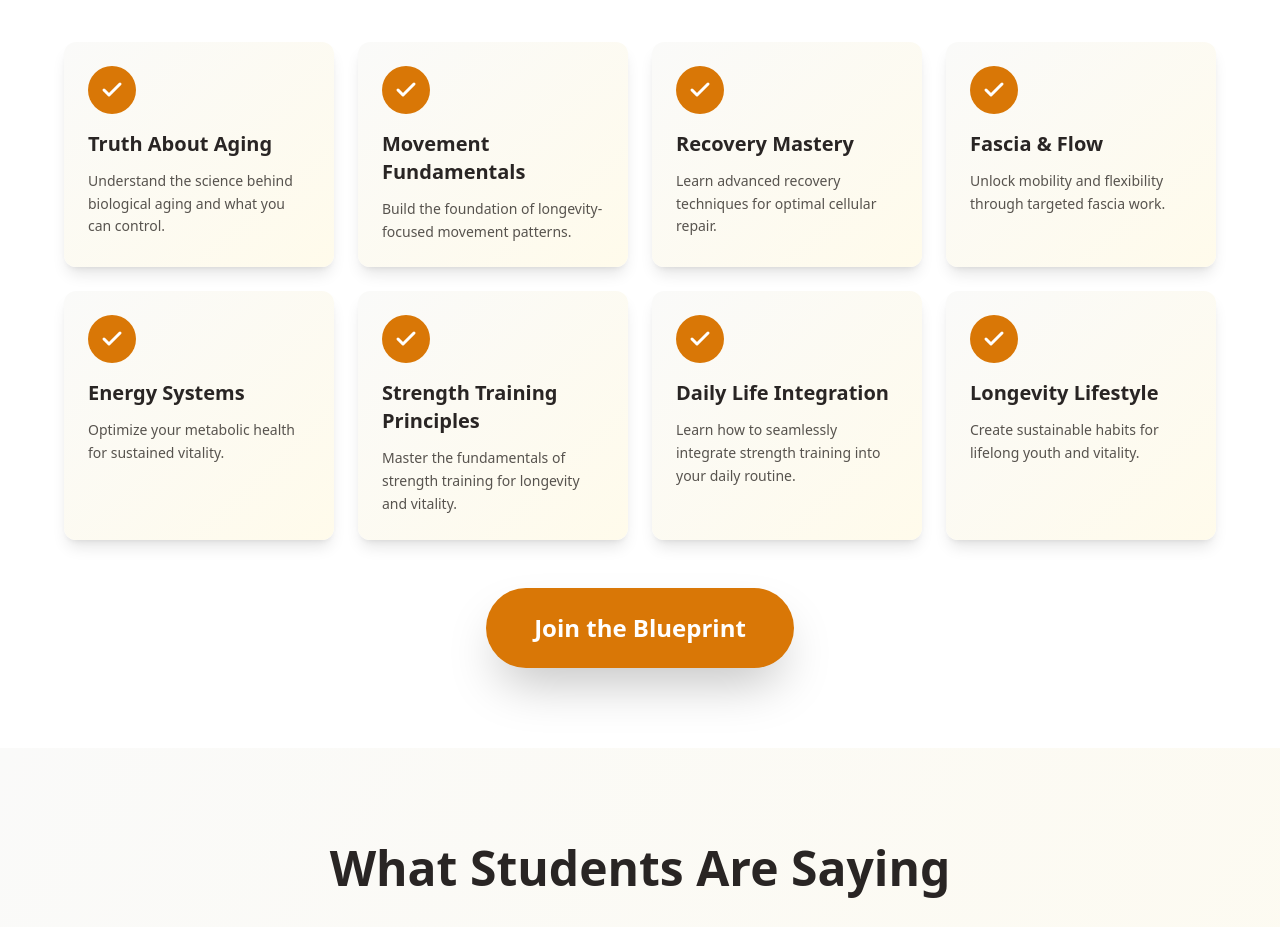
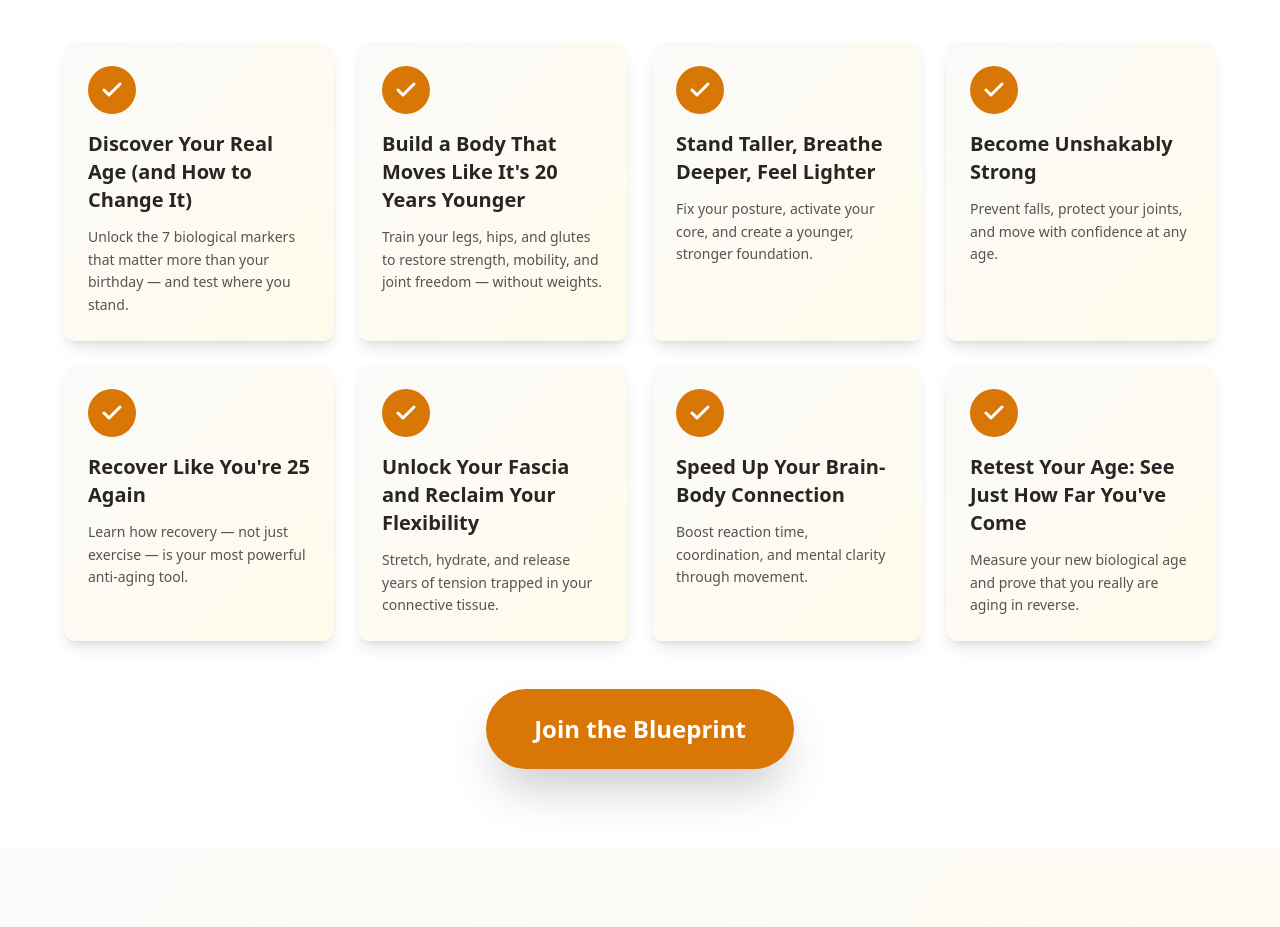
Before and after one commit to Paulyg81/button-blueprint-launchpad, a React (Vite) app: page / in a window 1280 px wide. Shown: the part 4420-5347 px from the top of the page. Built offline with nearby package versions, Linux system fonts and the light colour scheme.

Commit message:
Replace course breakdown content
Replaced the content of the "What You'll Learn Over 20 Days" section with the new provided text. (edited `src/components/CourseBreakdown.tsx`)

```diff
--- a/src/components/CourseBreakdown.tsx
+++ b/src/components/CourseBreakdown.tsx
@@ -1,16 +1,41 @@
+
 import { Button } from "@/components/ui/button";
 import { Check } from "lucide-react";
 
 const CourseBreakdown = () => {
   const keyDays = [
-    { day: 1, title: "Truth About Aging", description: "Understand the science behind biological aging and what you can control." },
-    { day: 5, title: "Movement Fundamentals", description: "Build the foundation of longevity-focused movement patterns." },
-    { day: 9, title: "Recovery Mastery", description: "Learn advanced recovery techniques for optimal cellular repair." },
-    { day: 13, title: "Fascia & Flow", description: "Unlock mobility and flexibility through targeted fascia work." },
-    { day: 16, title: "Energy Systems", description: "Optimize your metabolic health for sustained vitality." },
-    { day: 18, title: "Strength Training Principles", description: "Master the fundamentals of strength training for longevity and vitality." },
-    { day: 19, title: "Daily Life Integration", description: "Learn how to seamlessly integrate strength training into your daily routine." },
-    { day: 20, title: "Longevity Lifestyle", description: "Create sustainable habits for lifelong youth and vitality." }
+    {
+      title: "Discover Your Real Age (and How to Change It)",
+      description: "Unlock the 7 biological markers that matter more than your birthday — and test where you stand."
+    },
+    {
+      title: "Build a Body That Moves Like It's 20 Years Younger",
+      description: "Train your legs, hips, and glutes to restore strength, mobility, and joint freedom — without weights."
+    },
+    {
+      title: "Stand Taller, Breathe Deeper, Feel Lighter",
+      description: "Fix your posture, activate your core, and create a younger, stronger foundation."
+    },
+    {
+      title: "Become Unshakably Strong",
+      description: "Prevent falls, protect your joints, and move with confidence at any age."
+    },
+    {
+      title: "Recover Like You're 25 Again",
+      description: "Learn how recovery — not just exercise — is your most powerful anti-aging tool."
+    },
+    {
+      title: "Unlock Your Fascia and Reclaim Your Flexibility",
+      description: "Stretch, hydrate, and release years of tension trapped in your connective tissue."
+    },
+    {
+      title: "Speed Up Your Brain-Body Connection",
+      description: "Boost reaction time, coordination, and mental clarity through movement."
+    },
+    {
+      title: "Retest Your Age: See Just How Far You've Come",
+      description: "Measure your new biological age and prove that you really are aging in reverse."
+    }
   ];
 
   return (
```
